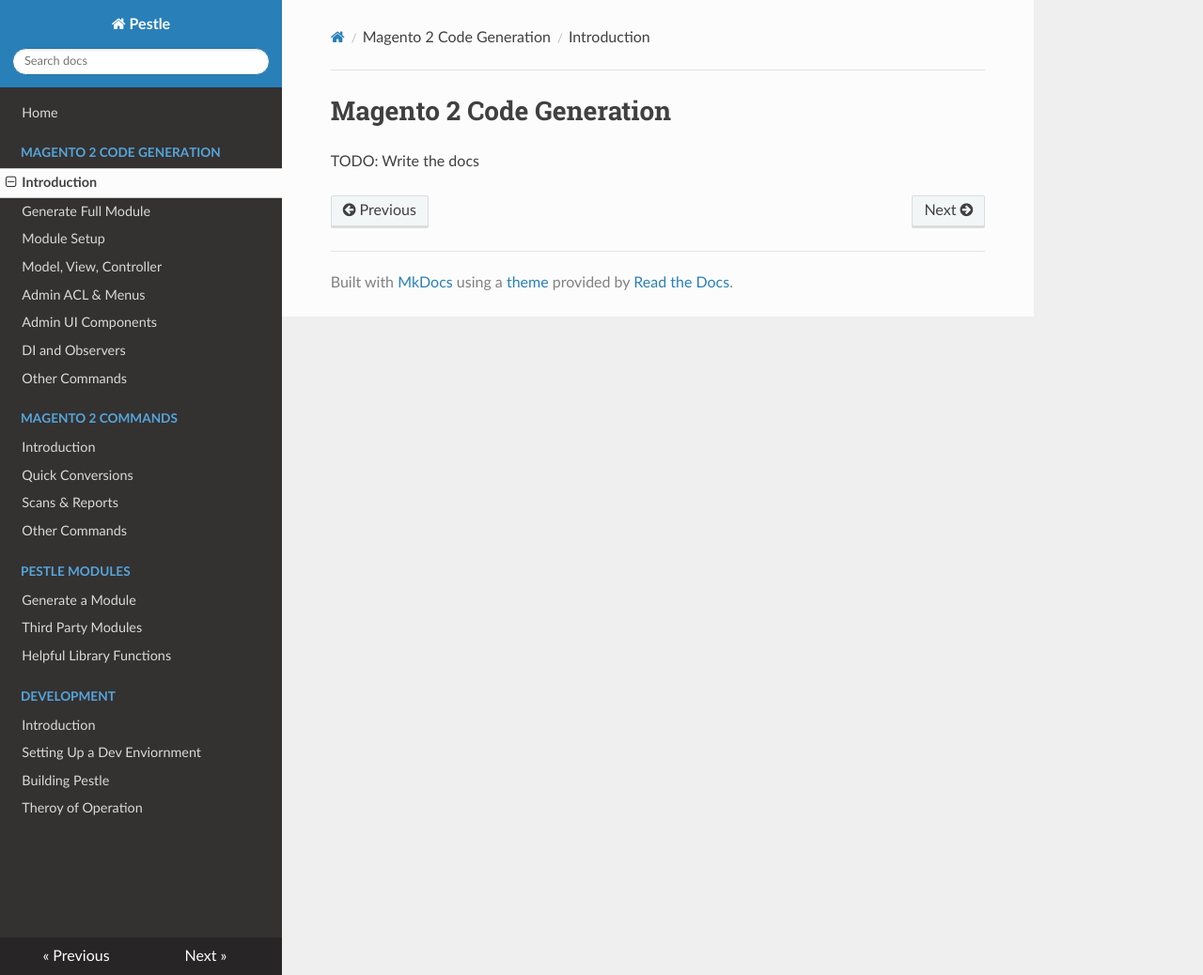
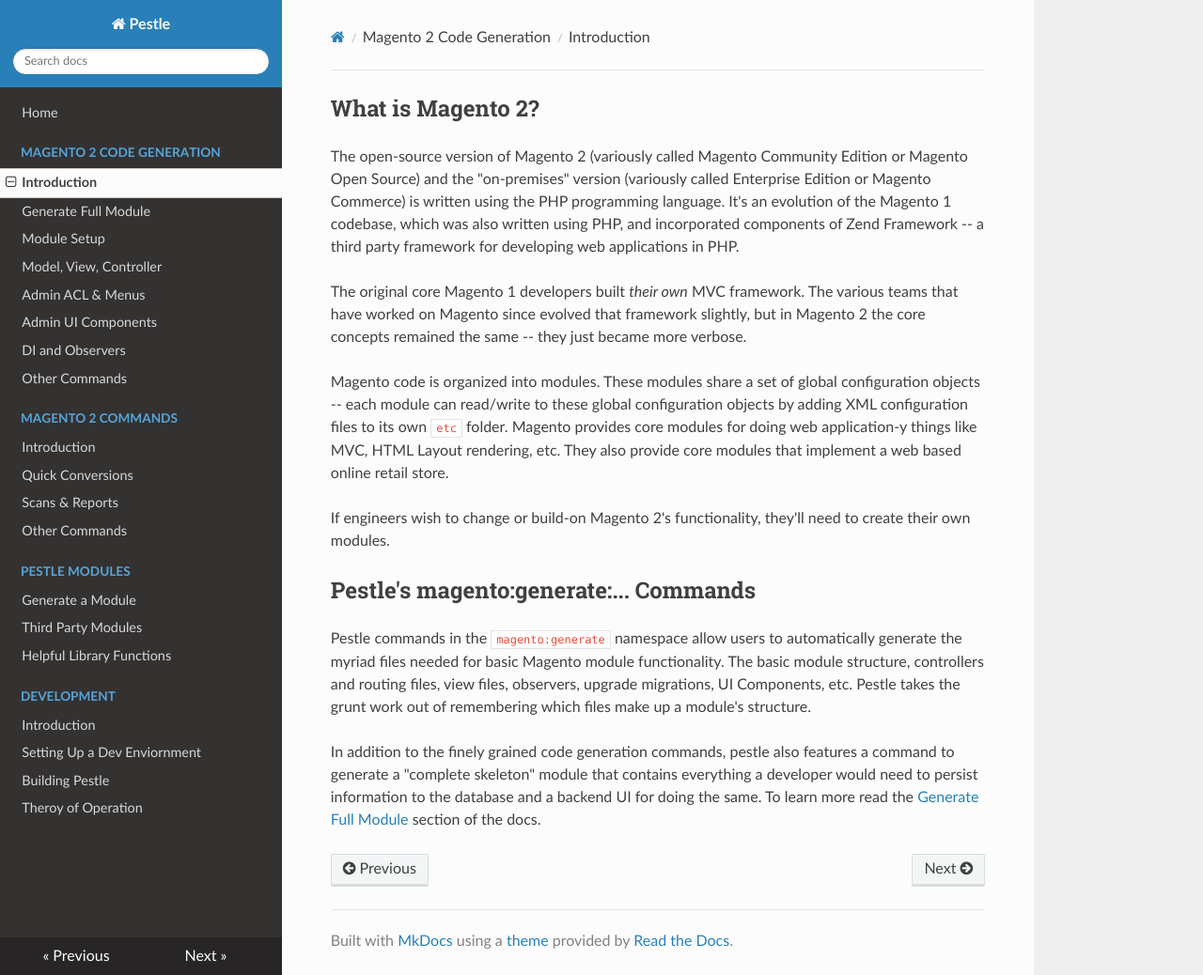
Before and after one commit to astorm/pestle, an MkDocs documentation site: the page built from docs/magento2-introduction.md, in a window 1280 px wide and 1038 px high. Shown: the whole window at 94% size. Built offline with MkDocs 1.6.1, drawn with Linux system fonts in a browser that asks for light colours; nearby versions of some CDN libraries.

Commit message:
first pass

```diff
--- a/docs/magento2-introduction.md
+++ b/docs/magento2-introduction.md
@@ -1,3 +1,15 @@
-# Magento 2 Code Generation
+## What is Magento 2?
 
-TODO: Write the docs
+The open-source version of Magento 2 (variously called Magento Community Edition or Magento Open Source) and the "on-premises" version (variously called Enterprise Edition or Magento Commerce) is written using the PHP programming language.  It's an evolution of the Magento 1 codebase, which was also written using PHP, and incorporated components of Zend Framework -- a third party framework for developing web applications in PHP.
+
+The original core Magento 1 developers built _their own_ MVC framework.  The various teams that have worked on Magento since evolved that framework slightly, but in Magento 2 the core concepts remained the same -- they just became more verbose.
+
+Magento code is organized into modules.  These modules share a set of global configuration objects -- each module can read/write to these global configuration objects by adding XML configuration files to its own `etc` folder.  Magento provides core modules for doing web application-y things like MVC, HTML Layout rendering, etc. They also provide core modules that implement a web based online retail store.
+
+If engineers wish to change or build-on Magento 2's functionality, they'll need to create their own modules.
+
+## Pestle's magento:generate:... Commands
+
+Pestle commands in the `magento:generate` namespace allow users to automatically generate the myriad files needed for basic Magento module functionality.  The basic module structure, controllers and routing files, view files, observers, upgrade migrations, UI Components, etc.  Pestle takes the grunt work out of remembering which files make up a module's structure.
+
+In addition to the finely grained code generation commands, pestle also features a command to generate a "complete skeleton" module that contains everything a developer would need to persist information to the database and a backend UI for doing the same.  To learn more read the [Generate Full Module](http://localhost:8080/magento2-generate-full-module/) section of the docs.
```
